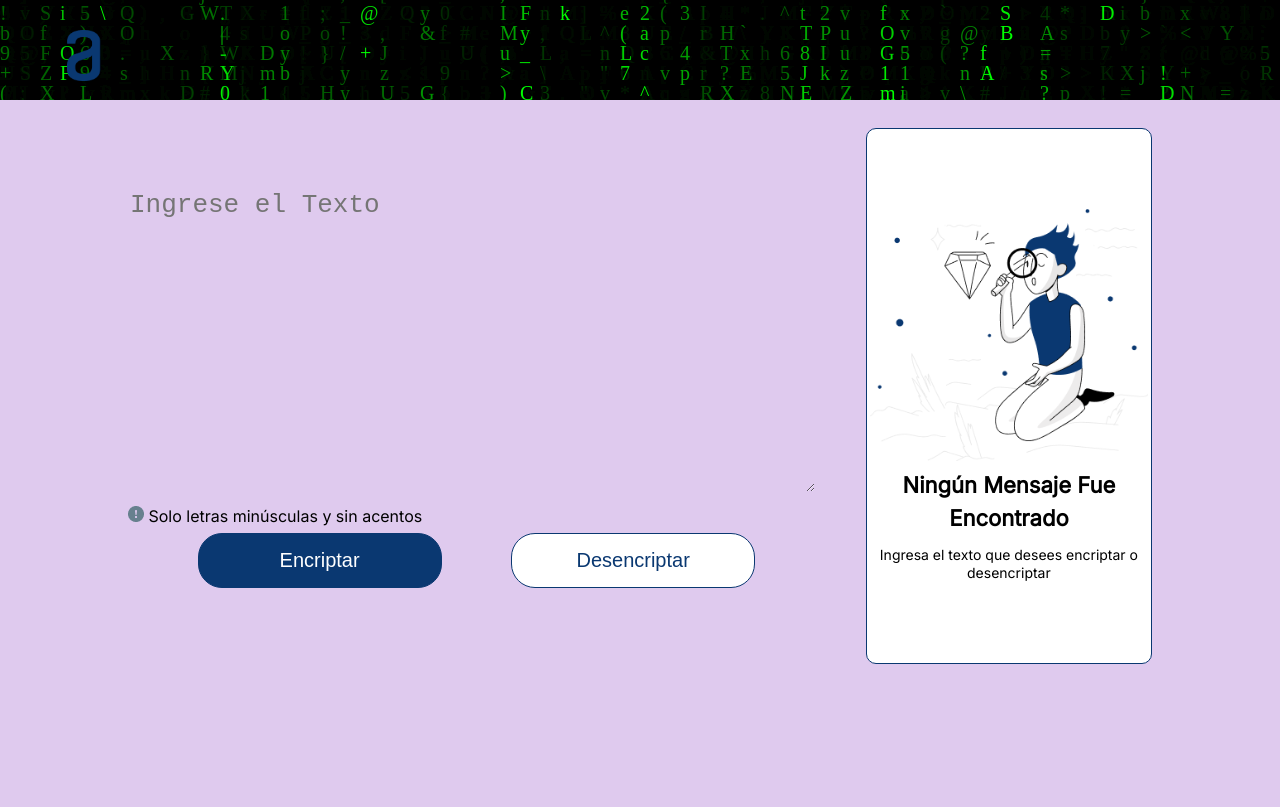
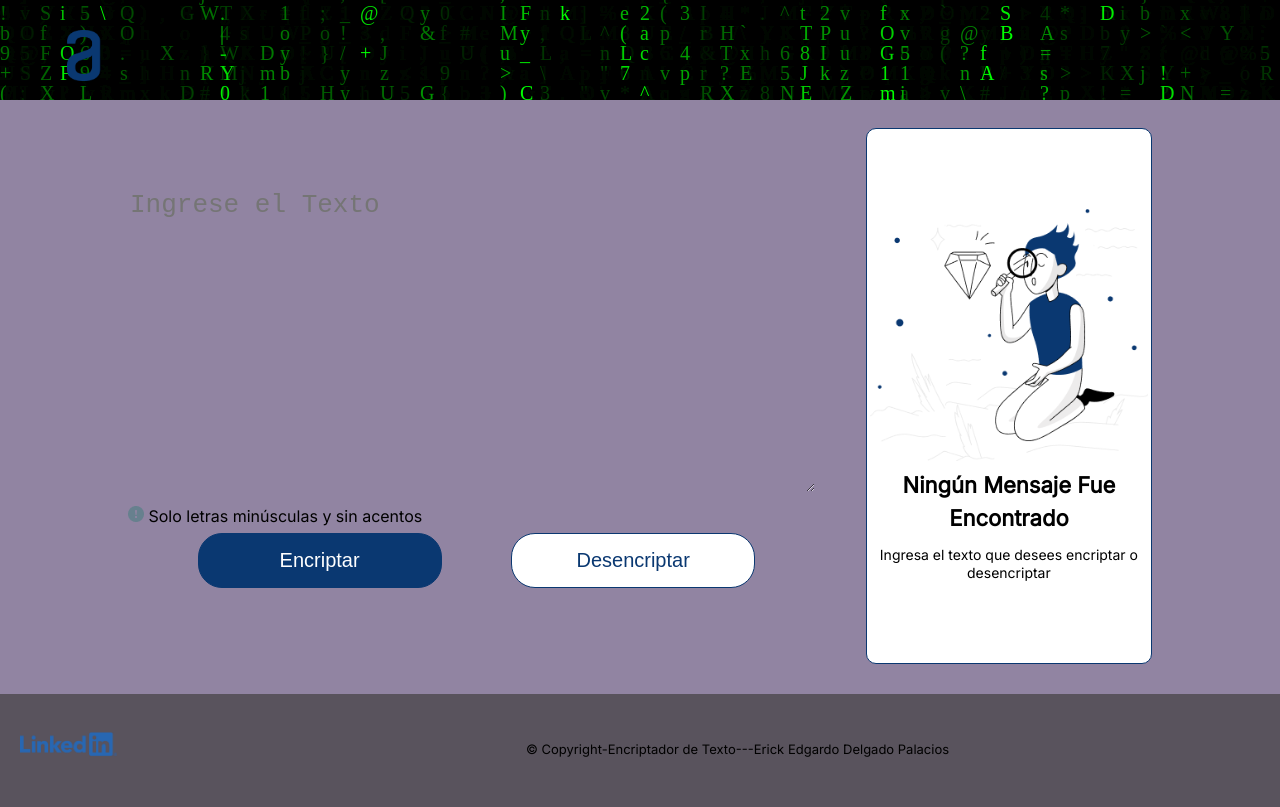
Before and after one commit to ErickDelga/ErickDelga.Github.io, a plain HTML site: page index.html in a window 1280 px wide. Drawn offline with Linux system fonts and the light colour scheme.

Commit message:
Creación del footer, y agregamos un en enlace de red social

```diff
--- a/css/style.css
+++ b/css/style.css
@@ -1,5 +1,5 @@
 body {
-    background: #DFCAEE;
+    background: #9184A2;
     font-family: 'Inter', sans-serif;
     font-weight: 400;
     font-size: 26px;
@@ -41,7 +41,7 @@ main {
     border: none;
 }
 .text-area {
-    background-color: #DFCAEE;
+    background-color: #9184A2;
 }
 .text-area:focus, .mensaje:focus {
     outline: none;
@@ -100,3 +100,23 @@ main {
     background-color: #C5DEDE;
     color: #000000;
   }
+  footer {
+    margin-top: 30px;
+    padding: 20px;
+    background-color: #59535D;
+    display: flex;
+    text-align: left;
+    font-size: 13px;
+    justify-content: space-between;
+    align-items: center;
+    flex-direction: row-reverse;
+  }
+  .red-footer {
+    width: 20%;
+  }
+  .copyr {
+    flex: 0 0 calc(60% - 10px);
+  }
+  .red {
+    flex: 0 0 calc(40% - 10px);
+  }
--- a/index.html
+++ b/index.html
@@ -40,7 +40,14 @@
             </div>
         </section>
     </main>
-
+    <footer>
+        <div class="copyr">
+            <p>&copy Copyright-Encriptador de Texto---Erick Edgardo Delgado Palacios</p>
+        </div>
+        <div class="red">
+            <a href="https://www.linkedin.com/in/erick-edgardo-delgado-palacios-000850271/"><img class="red-footer" src="img/Logo-Linkedin.png" alt="Red-contact"></a>
+        </div>
+    </footer>
 </body>
 <script src="Javascript/javascript.js"></script>
 </html>
```
Also changed, not shown: img/Logo-Linkedin.png (added).
